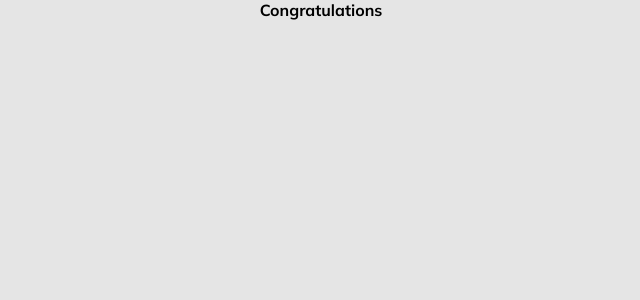
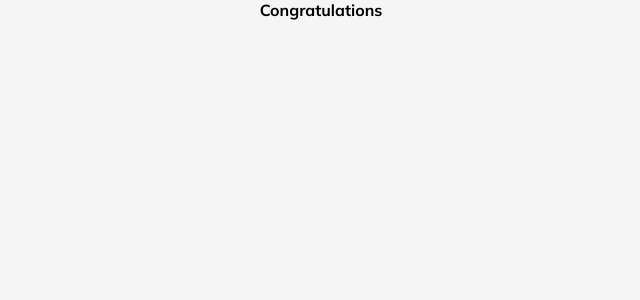
Before and after one commit to roberttullycarr/cyclingsimulator, a React (Create React App) app in the folder frontend/: page /congrats in a window 1280 px wide. Shown: the top 300 px of the page, without its empty margins (319-959 px from the left). Built offline with nearby package versions, Linux system fonts and the light colour scheme.

Commit message:
global styles changes

```diff
--- a/frontend/src/4_Components/1_Main/index.jsx
+++ b/frontend/src/4_Components/1_Main/index.jsx
@@ -3,6 +3,7 @@ import styled from "styled-components";
 export const Main = styled.div`
   display: flex;
   height: auto;
+  min-height: 100vh;
   width: 100%;
   flex-direction: column;
   align-items: center;
--- a/frontend/src/6_Styles/index.js
+++ b/frontend/src/6_Styles/index.js
@@ -6,7 +6,6 @@ export const GlobalStyle = createGlobalStyle`
         padding: 0;
         box-sizing: border-box;
         font-size: 16px;
-        background-color: #E5E5E5;
         font-family: 'Mulish', sans-serif;
         -webkit-font-smoothing: antialiased;
         -moz-osx-font-smoothing: grayscale;
@@ -18,7 +17,7 @@ export const defaultTheme = {
   ELBlue: "#006293",
   ELGreen: "#016C1F",
   ELWhite: "#FFFFFF",
-  BackgroundLightGrey: "#E5E5E5",
+  BackgroundLightGrey: "#F5F5F5",
   TableBlue: "#659FD3",
 
 
```
